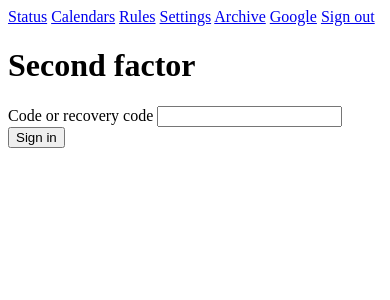
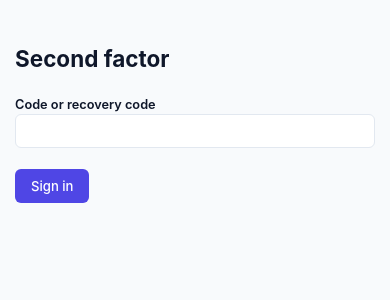
Before and after one commit to refract99/cal-mirror, a FastAPI app: page /signin/totp in a window 390 px wide. Shown: the top 300 px of the page. Run offline with FastAPI, Linux system fonts and the light colour scheme; parts of the project's set-up code (start-up, migrations or seed data) failed here and were passed over.

Commit message:
Readable Google OAuth config errors; restyle web UI
/google/connect returned a bare 500 when the Google client or redirect
settings were missing or unreadable. It now shows an error naming the
cause. Adds a stylesheet (served from /static, allowed by the CSP) with
a nav bar, cards, badges, responsive tables and dark mode.

Co-Authored-By: Claude Sonnet 5.5 <noreply@anthropic.com>

```diff
--- a/cal_mirror/web/app.py
+++ b/cal_mirror/web/app.py
@@ -5,10 +5,12 @@ import os
 import threading
 import time
 from collections.abc import Sequence
+from pathlib import Path
 
 import uvicorn
 from fastapi import FastAPI, Request
-from fastapi.responses import RedirectResponse
+from fastapi.responses import HTMLResponse, RedirectResponse
+from fastapi.staticfiles import StaticFiles
 
 from cal_mirror.crypto import cipher_from_env
 from cal_mirror.ports import Clock, Store, SystemClock
@@ -22,9 +24,12 @@ from cal_mirror.web import (
     page_signin,
     page_status,
 )
-from cal_mirror.web.deps import SESSION_COOKIE, session_hash
+from cal_mirror.web.deps import SESSION_COOKIE, session_hash, templates
+from cal_mirror.web.page_oauth import FlowConfigError
 
 PUBLIC_PATHS = frozenset({"/signin", "/signin/totp", "/setup"})
+STATIC_PREFIX = "/static/"
+STATIC_DIR = Path(__file__).parent / "static"
 
 PAGES = (
     page_signin,
@@ -58,8 +63,15 @@ def create_app(store: Store, clock: Clock | None = None) -> FastAPI:
     app = FastAPI(docs_url=None, redoc_url=None, openapi_url=None)
     app.state.store = store
     app.state.clock = clock or SystemClock()
+    app.mount("/static", StaticFiles(directory=STATIC_DIR), name="static")
     for page in PAGES:
         app.include_router(page.router)
+
+    @app.exception_handler(FlowConfigError)
+    def flow_config_error(request: Request, exc: FlowConfigError) -> HTMLResponse:
+        return templates.TemplateResponse(
+            request, "oauth.html", {"state": "", "message": str(exc)}, status_code=500
+        )
 
     @app.get("/")
     def root() -> RedirectResponse:
@@ -72,7 +84,9 @@ def create_app(store: Store, clock: Clock | None = None) -> FastAPI:
             now = request.app.state.clock.now()
             if request.app.state.store.session_valid(session_hash(token), now):
                 request.state.user = "owner"
-        if getattr(request.state, "user", None) is None and request.url.path not in PUBLIC_PATHS:
+        if getattr(request.state, "user", None) is None and (
+            request.url.path not in PUBLIC_PATHS and not request.url.path.startswith(STATIC_PREFIX)
+        ):
             response = RedirectResponse("/signin", status_code=303)
         else:
             response = await call_next(request)
--- /dev/null
+++ b/cal_mirror/web/static/style.css
@@ -0,0 +1,360 @@
+/* --- Variables & Color Palettes --- */
+:root {
+  --font-sans: -apple-system, BlinkMacSystemFont, "Segoe UI", Roboto, "Helvetica Neue", Arial, sans-serif;
+  --font-mono: ui-monospace, SFMono-Regular, "SF Mono", Menlo, Consolas, monospace;
+
+  --bg-page: #f8fafc;
+  --bg-surface: #ffffff;
+  --bg-surface-subtle: #f1f5f9;
+  --bg-hover: #f1f5f9;
+
+  --border: #e2e8f0;
+  --border-subtle: #edf2f7;
+  --border-focus: #4f46e5;
+
+  --text-main: #0f172a;
+  --text-muted: #64748b;
+
+  --accent: #4f46e5;
+  --accent-hover: #4338ca;
+  --accent-subtle: #eef2ff;
+
+  --success-bg: #ecfdf5;
+  --success-text: #065f46;
+  --success-border: #a7f3d0;
+
+  --warning-bg: #fffbeb;
+  --warning-text: #92400e;
+  --warning-border: #fde68a;
+
+  --error-bg: #fef2f2;
+  --error-text: #991b1b;
+  --error-border: #fecaca;
+
+  --shadow-sm: 0 1px 2px 0 rgb(0 0 0 / 0.05);
+  --radius-sm: 6px;
+  --radius-md: 8px;
+  --radius-pill: 9999px;
+}
+
+@media (prefers-color-scheme: dark) {
+  :root {
+    --bg-page: #0b0f17;
+    --bg-surface: #131b26;
+    --bg-surface-subtle: #1c2635;
+    --bg-hover: #1e293b;
+
+    --border: #243247;
+    --border-subtle: #1c2638;
+    --border-focus: #6366f1;
+
+    --text-main: #f1f5f9;
+    --text-muted: #94a3b8;
+
+    --accent: #6366f1;
+    --accent-hover: #4f46e5;
+    --accent-subtle: #1e1b4b;
+
+    --success-bg: #064e3b;
+    --success-text: #6ee7b7;
+    --success-border: #047857;
+
+    --warning-bg: #451a03;
+    --warning-text: #fde68a;
+    --warning-border: #78350f;
+
+    --error-bg: #450a0a;
+    --error-text: #fca5a5;
+    --error-border: #7f1d1d;
+
+    --shadow-sm: 0 1px 3px 0 rgb(0 0 0 / 0.4);
+  }
+}
+
+/* --- Base --- */
+*, *::before, *::after { box-sizing: border-box; }
+html { font-size: 15px; -webkit-font-smoothing: antialiased; }
+body {
+  margin: 0;
+  font-family: var(--font-sans);
+  background-color: var(--bg-page);
+  color: var(--text-main);
+  line-height: 1.5;
+  min-height: 100vh;
+  display: flex;
+  flex-direction: column;
+}
+a { color: var(--accent); }
+
+/* --- Navigation --- */
+.site-header {
+  position: sticky;
+  top: 0;
+  z-index: 50;
+  background-color: var(--bg-surface);
+  border-bottom: 1px solid var(--border);
+  box-shadow: var(--shadow-sm);
+}
+.nav-container {
+  max-width: 960px;
+  margin: 0 auto;
+  padding: 0 1.25rem;
+  display: flex;
+  align-items: center;
+  justify-content: space-between;
+  height: 3.5rem;
+  gap: 1rem;
+}
+.brand {
+  font-weight: 700;
+  font-size: 1.05rem;
+  color: var(--text-main);
+  text-decoration: none;
+  display: inline-flex;
+  align-items: center;
+  gap: 0.5rem;
+}
+.brand::before {
+  content: "";
+  display: inline-block;
+  width: 10px;
+  height: 10px;
+  border-radius: var(--radius-pill);
+  background: var(--accent);
+}
+.main-nav {
+  display: flex;
+  align-items: center;
+  gap: 0.25rem;
+  overflow-x: auto;
+  white-space: nowrap;
+}
+.main-nav a {
+  color: var(--text-muted);
+  text-decoration: none;
+  font-size: 0.875rem;
+  font-weight: 500;
+  padding: 0.4rem 0.75rem;
+  border-radius: var(--radius-sm);
+  transition: all 0.15s ease-in-out;
+}
+.main-nav a:hover { color: var(--text-main); background-color: var(--bg-surface-subtle); }
+.main-nav a.active { color: var(--accent); background-color: var(--accent-subtle); }
+.main-nav a:focus-visible { outline: 2px solid var(--border-focus); outline-offset: 1px; }
+.main-nav a.nav-signout {
+  border-left: 1px solid var(--border);
+  padding-left: 0.85rem;
+  margin-left: 0.5rem;
+  border-radius: 0;
+}
+
+/* --- Layout --- */
+.container {
+  width: 100%;
+  max-width: 960px;
+  margin: 2rem auto;
+  padding: 0 1.25rem;
+  flex: 1;
+}
+.auth-page .container { max-width: 420px; margin-top: 5vh; }
+
+/* --- Cards & Panels --- */
+.panel, fieldset, #sync, #counts, #placements, #notices {
+  background: var(--bg-surface);
+  border: 1px solid var(--border);
+  border-radius: var(--radius-md);
+  padding: 1.25rem;
+  margin-bottom: 1.5rem;
+  box-shadow: var(--shadow-sm);
+}
+#placements .table-wrapper { margin-bottom: 0; }
+
+/* Status: counts as stat cards */
+#counts ul {
+  list-style: none;
+  padding: 0;
+  margin: 0.75rem 0 0 0;
+  display: grid;
+  grid-template-columns: repeat(auto-fit, minmax(140px, 1fr));
+  gap: 0.875rem;
+}
+#counts li {
+  background: var(--bg-surface-subtle);
+  border: 1px solid var(--border-subtle);
+  border-radius: var(--radius-sm);
+  padding: 0.85rem 1rem;
+  font-family: var(--font-mono);
+  font-size: 0.9rem;
+}
+#notices ul { list-style: none; padding: 0; margin: 0; }
+#notices li {
+  padding: 0.65rem 0;
+  border-bottom: 1px solid var(--border-subtle);
+  font-size: 0.875rem;
+  color: var(--text-muted);
+}
+#notices li:last-child { border-bottom: none; }
+
+/* --- Typography --- */
+h1, h2, h3 { color: var(--text-main); margin-top: 0; }
+h1 { font-size: 1.5rem; font-weight: 700; margin-bottom: 1.25rem; }
+h2 { font-size: 1.15rem; font-weight: 600; margin-bottom: 0.75rem; }
+h3 { font-size: 0.95rem; font-weight: 600; margin-bottom: 0.5rem; }
+p { margin-top: 0; margin-bottom: 1rem; }
+
+/* --- Forms --- */
+label {
+  display: block;
+  font-size: 0.85rem;
+  font-weight: 600;
+  margin-bottom: 0.35rem;
+}
+input[type="text"], input[type="email"], input[type="password"],
+input[type="number"], input[type="date"], select, textarea {
+  width: 100%;
+  font-family: inherit;
+  font-size: 0.875rem;
+  background-color: var(--bg-surface);
+  color: var(--text-main);
+  border: 1px solid var(--border);
+  border-radius: var(--radius-sm);
+  padding: 0.55rem 0.75rem;
+  margin-bottom: 1rem;
+  outline: none;
+  transition: border-color 0.15s, box-shadow 0.15s;
+}
+textarea { min-height: 90px; resize: vertical; }
+input:focus, select:focus, textarea:focus {
+  border-color: var(--border-focus);
+  box-shadow: 0 0 0 3px rgb(99 102 241 / 0.25);
+}
+input[type="checkbox"], input[type="radio"] {
+  accent-color: var(--accent);
+  width: 1rem;
+  height: 1rem;
+  cursor: pointer;
+  vertical-align: middle;
+}
+fieldset { margin: 1.25rem 0; }
+legend {
+  font-weight: 600;
+  font-size: 0.85rem;
+  padding: 0 0.5rem;
+  color: var(--text-muted);
+}
+.weekday-grid {
+  display: grid;
+  grid-template-columns: repeat(auto-fit, minmax(110px, 1fr));
+  gap: 0.75rem;
+}
+
+/* --- Buttons --- */
+button, input[type="submit"], .button {
+  display: inline-flex;
+  align-items: center;
+  justify-content: center;
+  background-color: var(--accent);
+  color: #ffffff;
+  border: 1px solid transparent;
+  font-family: inherit;
+  font-size: 0.875rem;
+  font-weight: 500;
+  padding: 0.55rem 1rem;
+  border-radius: var(--radius-sm);
+  cursor: pointer;
+  transition: background-color 0.15s ease-in-out;
+  text-decoration: none;
+}
+button:hover, input[type="submit"]:hover, .button:hover { background-color: var(--accent-hover); }
+button:focus-visible, input[type="submit"]:focus-visible, .button:focus-visible {
+  outline: 2px solid var(--border-focus);
+  outline-offset: 2px;
+}
+
+/* --- Tables --- */
+.table-wrapper {
+  width: 100%;
+  overflow-x: auto;
+  border: 1px solid var(--border);
+  border-radius: var(--radius-md);
+  margin-bottom: 1.5rem;
+  background: var(--bg-surface);
+}
+table { width: 100%; border-collapse: collapse; text-align: left; font-size: 0.875rem; }
+th {
+  background-color: var(--bg-surface-subtle);
+  color: var(--text-muted);
+  font-weight: 600;
+  padding: 0.65rem 0.85rem;
+  border-bottom: 1px solid var(--border);
+  white-space: nowrap;
+}
+td { padding: 0.65rem 0.85rem; border-bottom: 1px solid var(--border-subtle); }
+tr:last-child td { border-bottom: none; }
+tbody tr:hover { background-color: var(--bg-hover); }
+td input[type="text"], td input[type="number"], td select {
+  margin-bottom: 0;
+  padding: 0.35rem 0.5rem;
+  font-size: 0.85rem;
+}
+
+/* --- Badges & Alerts --- */
+.badge, #google-state {
+  display: inline-flex;
+  align-items: center;
+  gap: 0.35rem;
+  padding: 0.2rem 0.65rem;
+  border-radius: var(--radius-pill);
+  font-size: 0.75rem;
+  font-weight: 600;
+  line-height: 1.2;
+}
+.badge::before, #google-state::before {
+  content: "";
+  display: inline-block;
+  width: 6px;
+  height: 6px;
+  border-radius: var(--radius-pill);
+  background-color: currentColor;
+}
+.badge-success, [data-state="connected"] {
+  background-color: var(--success-bg);
+  color: var(--success-text);
+  border: 1px solid var(--success-border);
+}
+.badge-warning, [data-state="reconnect"], [data-state="connect"] {
+  background-color: var(--warning-bg);
+  color: var(--warning-text);
+  border: 1px solid var(--warning-border);
+}
+.badge-error {
+  background-color: var(--error-bg);
+  color: var(--error-text);
+  border: 1px solid var(--error-border);
+}
+
+#notice, #oauth-error, [role="alert"] {
+  padding: 0.85rem 1rem;
+  border-radius: var(--radius-md);
+  margin-bottom: 1.25rem;
+  font-size: 0.875rem;
+}
+#notice {
+  background-color: var(--success-bg);
+  color: var(--success-text);
+  border: 1px solid var(--success-border);
+}
+#notice h2 { font-size: 1rem; }
+#oauth-error, [role="alert"] {
+  background-color: var(--error-bg);
+  color: var(--error-text);
+  border: 1px solid var(--error-border);
+}
+
+/* --- Mobile --- */
+@media (max-width: 640px) {
+  .nav-container { height: auto; padding: 0.75rem 1rem; flex-direction: column; align-items: stretch; }
+  .main-nav { padding-top: 0.5rem; }
+  .container { margin-top: 1rem; padding: 0 1rem; }
+  #counts ul { grid-template-columns: 1fr 1fr; }
+}
--- a/cal_mirror/web/templates/archive.html
+++ b/cal_mirror/web/templates/archive.html
@@ -17,6 +17,7 @@
   <button type="submit">Start archive</button>
 </form>
 {% endif %}
+<div class="table-wrapper">
 <table>
   <tr><th>Id</th><th>Cutoff</th><th>Destination</th><th>State</th></tr>
   {% for r in requests %}
@@ -28,4 +29,5 @@
   </tr>
   {% endfor %}
 </table>
+</div>
 {% endblock %}
--- a/cal_mirror/web/templates/base.html
+++ b/cal_mirror/web/templates/base.html
@@ -2,18 +2,27 @@
 <html lang="en">
 <head>
   <meta charset="utf-8">
+  <meta name="viewport" content="width=device-width, initial-scale=1">
   <title>{% block title %}cal-mirror{% endblock %}</title>
+  <link rel="stylesheet" href="/static/style.css">
 </head>
-<body>
-  <nav>
-    <a href="/status">Status</a>
-    <a href="/calendars">Calendars</a>
-    <a href="/rules">Rules</a>
-    <a href="/settings">Settings</a>
-    <a href="/archive">Archive</a>
-    <a href="/google">Google</a>
-    <a href="/signout">Sign out</a>
-  </nav>
+<body class="{% block body_class %}{% endblock %}">
+  {% set path = request.url.path if request else "" %}
+  {% if not hide_nav %}
+  <header class="site-header">
+    <div class="nav-container">
+      <a href="/status" class="brand">cal-mirror</a>
+      <nav class="main-nav" aria-label="Main">
+        {% for href, label in [("/status", "Status"), ("/calendars", "Calendars"), ("/rules", "Rules"), ("/settings", "Settings"), ("/archive", "Archive"), ("/google", "Google")] %}
+        <a href="{{ href }}"{% if path == href %} class="active" aria-current="page"{% endif %}>{{ label }}</a>
+        {% endfor %}
+        <a href="/signout" class="nav-signout">Sign out</a>
+      </nav>
+    </div>
+  </header>
+  {% endif %}
+  <main class="container">
   {% block content %}{% endblock %}
+  </main>
 </body>
 </html>
--- a/cal_mirror/web/templates/calendars.html
+++ b/cal_mirror/web/templates/calendars.html
@@ -7,6 +7,7 @@
 <p>{{ empty_message }}</p>
 {% else %}
 <form method="post" action="/calendars">
+  <div class="table-wrapper">
   <table>
     <thead>
       <tr><th>Calendar</th><th>Main</th><th>Secondary</th><th>Default</th></tr>
@@ -22,6 +23,7 @@
     {% endfor %}
     </tbody>
   </table>
+  </div>
   <button type="submit">Save</button>
 </form>
 {% endif %}
--- a/cal_mirror/web/templates/oauth.html
+++ b/cal_mirror/web/templates/oauth.html
@@ -6,7 +6,7 @@
   <p id="oauth-error">{{ message }}</p>
   <a href="/google/connect">Try again</a>
   {% else %}
-  <p id="google-state">{{ state }}</p>
+  <p data-state="{{ state|lower }}" id="google-state">{{ state }}</p>
   <a href="/google/connect">{% if state == "Connect" %}Connect Google{% else %}Reconnect Google{% endif %}</a>
   {% endif %}
 {% endblock %}
--- a/cal_mirror/web/templates/rules.html
+++ b/cal_mirror/web/templates/rules.html
@@ -27,6 +27,7 @@
 {% if placement %}<p>New rule from: {{ placement.title }}</p>{% endif %}
 <form method="post" action="/rules">
   <input type="hidden" name="count" value="{{ count }}">
+  <div class="table-wrapper">
   <table>
     <tr><th>Kind</th><th>Value</th><th>Calendar</th><th>Position</th><th>Delete</th></tr>
     {% for row in rows %}
@@ -53,6 +54,7 @@
     </tr>
     {% endfor %}
   </table>
+  </div>
   <button type="submit">Save</button>
 </form>
 {% endblock %}
--- a/cal_mirror/web/templates/settings.html
+++ b/cal_mirror/web/templates/settings.html
@@ -24,10 +24,12 @@
     Check for meetings outside allowed hours</label></p>
   <fieldset>
     <legend>Allowed hours (HH:MM-HH:MM, blank for none)</legend>
+    <div class="weekday-grid">
     {% for day in days %}
-    <p><label>{{ day }}
-      <input type="text" name="allowed_hours_{{ loop.index0 }}" value="{{ values['allowed_hours_' ~ loop.index0] }}"></label></p>
+    <div><label>{{ day }}
+      <input type="text" name="allowed_hours_{{ loop.index0 }}" value="{{ values['allowed_hours_' ~ loop.index0] }}"></label></div>
     {% endfor %}
+    </div>
   </fieldset>
   <button type="submit">Save</button>
 </form>
--- a/cal_mirror/web/templates/setup.html
+++ b/cal_mirror/web/templates/setup.html
@@ -1,4 +1,6 @@
 {% extends "base.html" %}
+{% set hide_nav = true %}
+{% block body_class %}auth-page{% endblock %}
 {% block title %}Set a password{% endblock %}
 {% block content %}
 <h1>Set a password</h1>
--- a/cal_mirror/web/templates/signin.html
+++ b/cal_mirror/web/templates/signin.html
@@ -1,4 +1,6 @@
 {% extends "base.html" %}
+{% set hide_nav = true %}
+{% block body_class %}auth-page{% endblock %}
 {% block title %}Sign in{% endblock %}
 {% block content %}
 <h1>Sign in</h1>
--- a/cal_mirror/web/templates/signin_totp.html
+++ b/cal_mirror/web/templates/signin_totp.html
@@ -1,4 +1,6 @@
 {% extends "base.html" %}
+{% set hide_nav = true %}
+{% block body_class %}auth-page{% endblock %}
 {% block title %}Second factor{% endblock %}
 {% block content %}
 <h1>Second factor</h1>
--- a/cal_mirror/web/templates/status.html
+++ b/cal_mirror/web/templates/status.html
@@ -41,6 +41,7 @@
 <section id="placements">
   <h2>Default placements</h2>
   {% if placements %}
+  <div class="table-wrapper">
   <table>
     <thead>
       <tr><th>When</th><th>Title</th><th>Organizer</th><th>Guest domains</th><th>Calendar</th><th></th></tr>
@@ -58,6 +59,7 @@
     {% endfor %}
     </tbody>
   </table>
+  </div>
   {% else %}
   <p>No default placements yet.</p>
   {% endif %}
```
Also changed, not shown: cal_mirror/web/page_oauth.py (+19 -6 lines), tests/test_page_oauth.py (+20 -0 lines).
